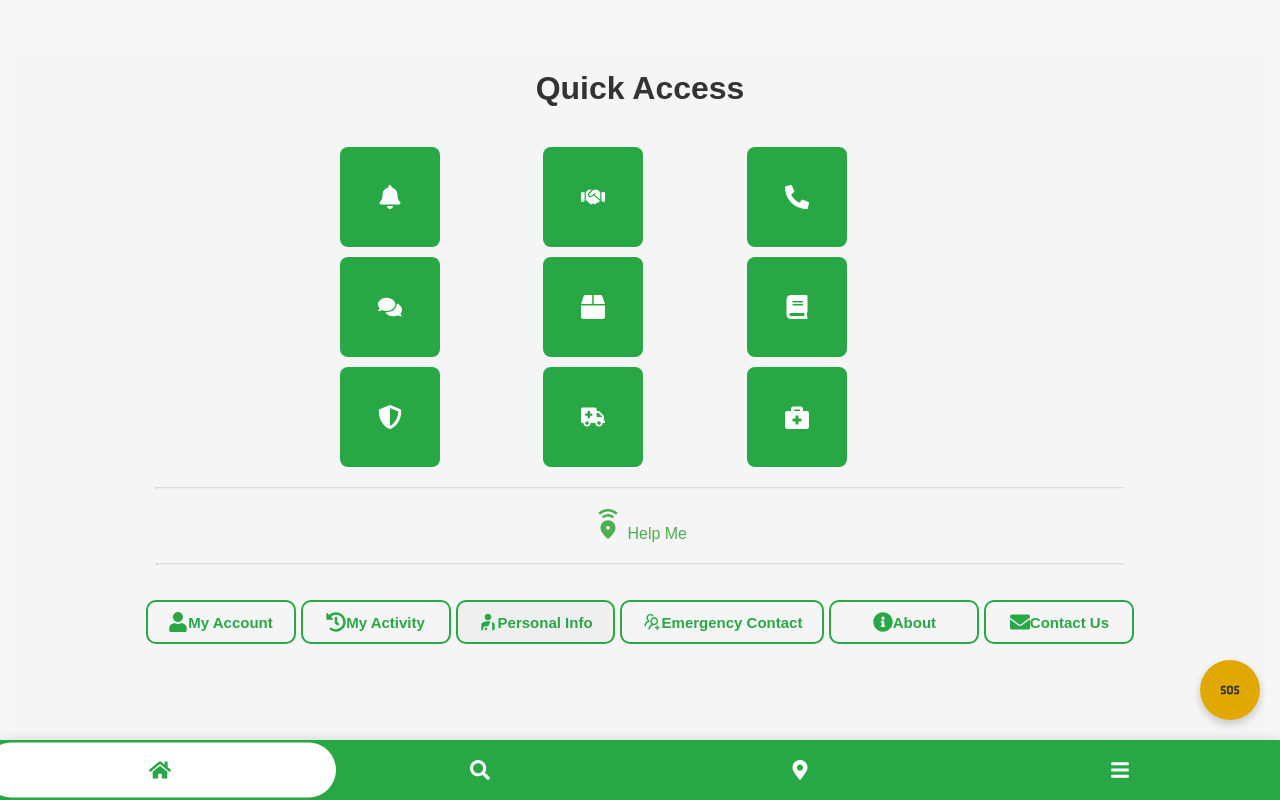
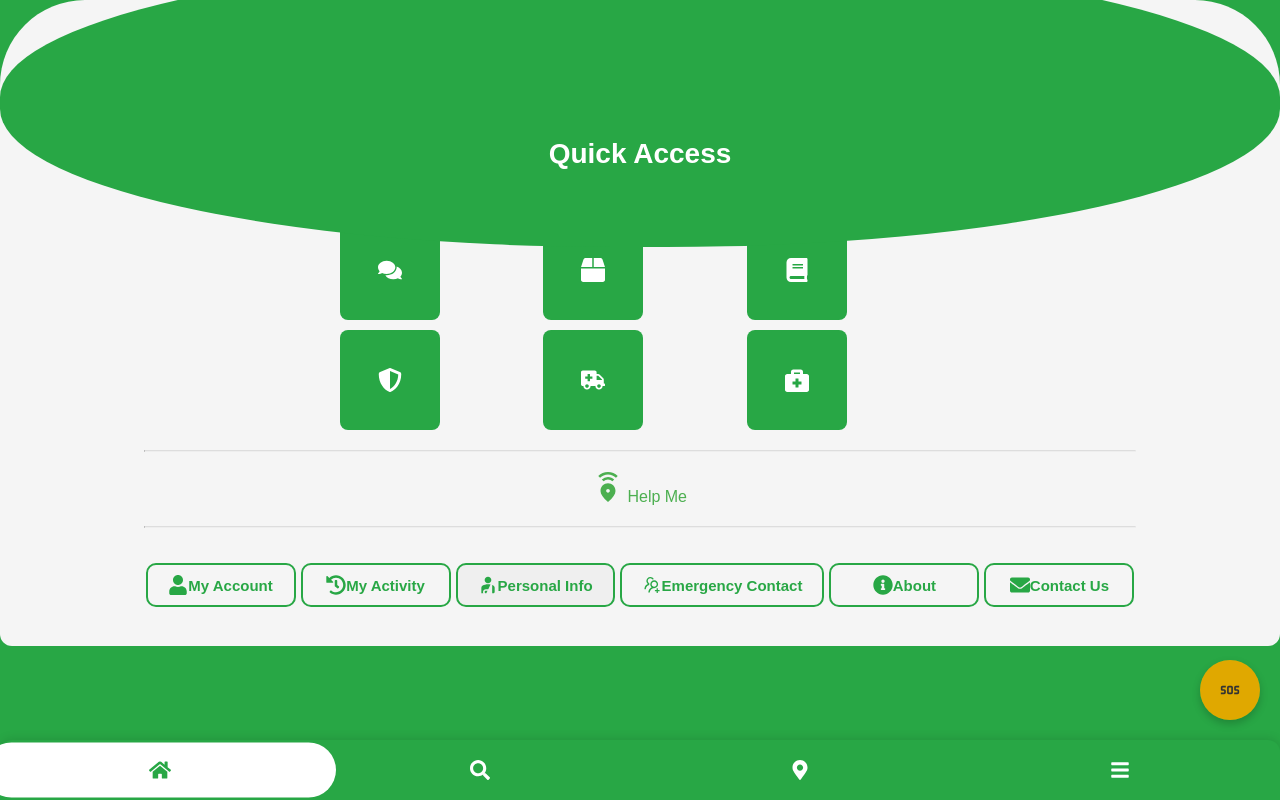
Before and after one commit to patiladitya0/nmims, a React (Create React App) app: page / in a window 1280 px wide. Built offline with nearby package versions, Linux system fonts and the light colour scheme; no server answers; sample sign-in values are in the browser's storage.

Commit message:
css done

```diff
--- a/src/page/home/home.css
+++ b/src/page/home/home.css
@@ -9,8 +9,16 @@
 }
 
 .home-page-title {
-    color: #333;
-    margin-bottom: 20px;
+    color: #ffffff;
+    margin-bottom: 3px;
+    margin-top: -61px;
+    background-color: #28a745;
+    border-bottom-right-radius: 8%;
+    border-radius: 48%;
+    padding-top: 14%;
+    padding-bottom: 6%;
+    width: 100%;
+    position: fixed;
 }
 
 /* Grid for module buttons - responsive for all phone sizes */
@@ -21,7 +29,7 @@
     gap: 10px;
     width: 100%;
     max-width: 600px;
-    margin-top: 20px;
+    margin-top: 90px;
 }
 
 /* Adjust button size on smaller screens */
--- a/src/page/home/ststicpage.css
+++ b/src/page/home/ststicpage.css
@@ -4,66 +4,103 @@
     flex-direction: column;
     align-items: center;
     padding: 20px;
-    background-color: #f5f5f5;
+    background-color: #f4f8fb;
     min-height: 100vh;
+    font-family: 'Arial', sans-serif;
 }
 
 h1 {
-    color: #333;
-    margin-bottom: 20px;
+    color: #2c3e50;
+    font-size: 28px;
+    margin-bottom: 30px;
+    text-align: center;
 }
 
-  /* Personal info styling */
+/* Personal info section styling */
 .personal-info {
     background-color: #fff;
     padding: 20px;
     border-radius: 8px;
-    box-shadow: 0px 4px 8px rgba(0, 0, 0, 0.1);
+    box-shadow: 0px 4px 12px rgba(0, 0, 0, 0.1);
     width: 100%;
-    max-width: 600px;
+    max-width: 700px;
+    margin-bottom: 30px;
     text-align: left;
+    font-size: 16px;
 }
 
 .personal-info p {
-    margin: 10px 0;
-    font-size: 16px;
-    color: #333;
+    margin: 15px 0;
+    line-height: 1.6;
+    color: #34495e;
 }
 
 .personal-info p strong {
-    color: #28a745;
+    color: #1abc9c;
+    font-weight: bold;
 }
 
 /* Loading and error messages */
 .static-page-container div {
     font-size: 18px;
     color: #f44336;
+    text-align: center;
+    margin-top: 5px;
 }
 
+/* Emergency contacts styling */
+.nominee-info {
+    background-color: #fff;
+    padding: 12px;
+    border-radius: 8px;
+    box-shadow: 0px 4px 12px rgba(0, 0, 0, 0.1);
+    width: 100%;
+    max-width: 700px;
+    margin-bottom: 10px;
+}
+
+.emergency-contact-card {
+    background-color: #f9f9f9;
+    margin: 15px 0;
+    padding: 15px;
+    border-radius: 8px;
+    box-shadow: 0px 2px 6px rgba(0, 0, 0, 0.1);
+    font-size: 16px;
+}
+
+.emergency-contact-card p {
+    margin: 8px 0;
+    color: #34495e;
+}
+
+.emergency-contact-card p strong {
+    color: #1abc9c;
+}
 
 /* Exit button styling */
 .exit-button {
     position: fixed;
-    bottom: 80px;
-    right: 20px;
-    width: 60px;
-    height: 60px;
+    bottom: 30px;
+    right: 30px;
+    width: 70px;
+    height: 70px;
     border-radius: 50%;
-    background-color: #ff0707;
+    background-color: #e74c3c;
     border: none;
     color: white;
     font-weight: bold;
-    font-size: 14px;
+    font-size: 18px;
     display: flex;
     align-items: center;
     justify-content: center;
     cursor: pointer;
     box-shadow: 0px 4px 8px rgba(0, 0, 0, 0.2);
-    transition: background-color 0.3s;
+    transition: background-color 0.3s, transform 0.3s;
 }
 
 .exit-button:hover {
-    background-color: #f82500;
+    background-color: #c0392b;
+    transform: scale(1.1);
 }
 
 /* Confirmation Pop-up Styling */
@@ -73,32 +110,32 @@
     left: 50%;
     transform: translate(-50%, -50%);
     padding: 30px;
-    background-color: #ffffff;
-    border-radius: 8px;
+    background-color: #fff;
+    border-radius: 10px;
     box-shadow: 0px 4px 20px rgba(0, 0, 0, 0.2);
     z-index: 1000;
-    animation: fadeInScale 0.3s ease forwards;
     width: 300px;
     text-align: center;
+    animation: fadeInScale 0.3s ease forwards;
 }
 
 .home-page-confirmation p {
     font-size: 18px;
     color: #333;
-    margin-bottom: 20px;
+    margin-bottom: 5px;
     font-weight: bold;
 }
 
 .home-page-confirmation button {
     margin: 10px;
-    padding: 10px 20px;
+    padding: 12px 24px;
     background-color: #28a745;
     color: white;
     border: none;
     border-radius: 50px;
     font-size: 16px;
     cursor: pointer;
-    transition: background-color 0.3s, transform 0.3s ease-in-out;
+    transition: background-color 0.3s, transform 0.3s;
     width: 120px;
 }
 
@@ -122,3 +159,8 @@
         transform: translate(-50%, -50%) scale(1);
     }
 }
+
+/* Accessibility: Ensuring the focus is clearly visible */
+button:focus {
+    outline: 2px solid #1abc9c;
+}
--- a/src/page/mainpage.css
+++ b/src/page/mainpage.css
@@ -1,20 +1,46 @@
+/* General Styles for the main page container */
 .main-page-container {
     display: flex;
     flex-direction: column;
     justify-content: space-between;
     height: 100vh;
     position: relative;
+    background: #28a745; /* Set the background color */
+    overflow: hidden; /* Prevent overflow */
 }
 
+/* Gradient background effect */
+.main-page-container::before {
+    content: '';
+    position: absolute;
+    top: 0;
+    left: 0;
+    width: 100%;
+    height: 100%;
+    background: radial-gradient(farthest-side at -33.33% 50%, #0000 52%, #170409 54% 57%, #0000 59%) 0 calc(140px / 2),
+                radial-gradient(farthest-side at 50% 133.33%, #0000 52%, #170409 54% 57%, #0000 59%) calc(140px / 2) 0,
+                radial-gradient(farthest-side at 133.33% 50%, #0000 52%, #170409 54% 57%, #0000 59%),
+                radial-gradient(farthest-side at 50% -33.33%, #0000 52%, #170409 54% 57%, #0000 59%),
+                #67917a; /* second color */
+    background-size: calc(140px / 4.667) 140px, 140px calc(140px / 4.667);
+    z-index: -1; /* Set behind the content */
+}
+
+/* Page content styling */
 .page-content {
     flex: 1;
-    padding: 15px;
-    background-color: #f7f7f7;
+    margin-bottom: 12%;
+
+
+    background-color: #f7f7f7; /* Light background for content */
     overflow-y: auto;
-    padding-bottom: 90px;
-    padding-top: 50px;
+
+    border-radius: 12px; /* Round the edges for a softer design */
+    border-top-left-radius: 85px;
+    border-top-right-radius: 85px;
 }
 
+/* Bottom Navigation Bar */
 .bottom-nav {
     display: flex;
     justify-content: space-around;
@@ -27,8 +53,11 @@
     box-shadow: 0px -2px 10px rgba(0, 0, 0, 0.1);
     height: 60px;
     z-index: 1000;
+    border-top-left-radius: 12px; /* Rounded corners for bottom */
+    border-top-right-radius: 12px;
 }
 
+/* Navigation item styling */
 .nav-item {
     color: white;
     transition: background-color 0.3s ease-in-out, border-radius 0.3s ease-in-out, transform 0.3s ease-in-out;
@@ -40,6 +69,7 @@
     align-items: center;
 }
 
+/* Active state for navigation item */
 .nav-item.active {
     background-color: white;
     color: #28a745;
@@ -47,6 +77,7 @@
     transform: scale(1.1);
 }
 
+/* Hover effect for navigation item */
 .nav-item:hover {
     background-color: white;
     color: #28a745;
@@ -54,6 +85,7 @@
     transform: scale(1.05);
 }
 
+/* SVG Icon styling */
 .nav-item svg {
     font-size: 24px;
 }
@@ -65,3 +97,20 @@
 .nav-item svg:hover {
     color: #28a745;
 }
+
+/* Responsive Design for small screens */
+@media (max-width: 600px) {
+    .bottom-nav {
+        flex-direction: row;
+        padding: 10px 0;
+    }
+
+    .nav-item {
+        width: auto;
+        padding: 10px;
+    }
+
+    .page-content {
+        padding: 10px;
+    }
+}
--- a/src/page/menu/menu.css
+++ b/src/page/menu/menu.css
@@ -117,72 +117,3 @@
 .Btn:active {
     transform: translate(2px, 2px);
 }
-
-/* Other CSS stays the same */
-
-/* Apply transition effects when the button is clicked */
-.Btn.clicked {
-    width: 130px; /* Increased width on first click */
-    border-radius: 40px; /* Rounded corners on first click */
-    background-color: rgb(255, 65, 65); /* Button color on click */
-}
-
-.Btn.clicked .sign {
-    width: 30%;
-    padding-left: 25px; /* Adjust padding */
-}
-
-.Btn.clicked .text {
-    opacity: 1;
-    width: 70%;
-    padding-right: 10px;
-}
-
-.Btn {
-    display: flex;
-    align-items: center;
-    justify-content: flex-start;
-    width: 50px;
-    height: 50px;
-    border: none;
-    border-radius: 50%;
-    cursor: pointer;
-    position: relative;
-    overflow: hidden;
-    transition: all 0.3s;
-    box-shadow: 2px 2px 12px rgba(0, 0, 0, 0.2);
-    background-color: rgb(255, 65, 65);
-}
-
-.sign {
-    width: 100%;
-    display: flex;
-    align-items: center;
-    justify-content: center;
-    transition: all 0.3s;
-}
-
-.sign svg {
-    width: 20px;
-    color: white;
-}
-
-.text {
-    position: absolute;
-    right: 0%;
-    width: 0%;
-    opacity: 0;
-    color: white;
-    font-size: 1.2em;
-    font-weight: 600;
-    transition: all 0.3s;
-}
-
-.Btn:active {
-    transform: translate(2px, 2px);
-}
-
-.Btn:hover {
-    width: 130px;
-    border-radius: 40px;
-}
--- a/src/page/search/search.css
+++ b/src/page/search/search.css
@@ -1,8 +1,15 @@
+.module-heading{
+margin-top: 2%;
+}
+
+
+
 .module-grid {
     display: flex;
     gap: 15px;
     overflow-x: auto;
     padding-bottom: 20px;
+
 }
 
 .module {
@@ -22,6 +29,7 @@
     border: 2px solid transparent;
     background-size: cover; /* Cover the entire module */
     background-position: center; /* Center the image */
+
 }
 
 
--- a/src/page/search/search.js
+++ b/src/page/search/search.js
@@ -70,9 +70,9 @@ const Search = () => {
     if (error) return <p className="error">Error fetching news: {error}</p>;
 
     return (
-        <div className="home-container">
+        <div className="search-container">
             <div className="title-section">
-                <h1>This is Our Modules</h1>
+                <h1 class="module-heading">This is Our Modules</h1>
             </div>
 
             <div className="search">
```
Lines whose indentation alone changed are shown as unchanged.
